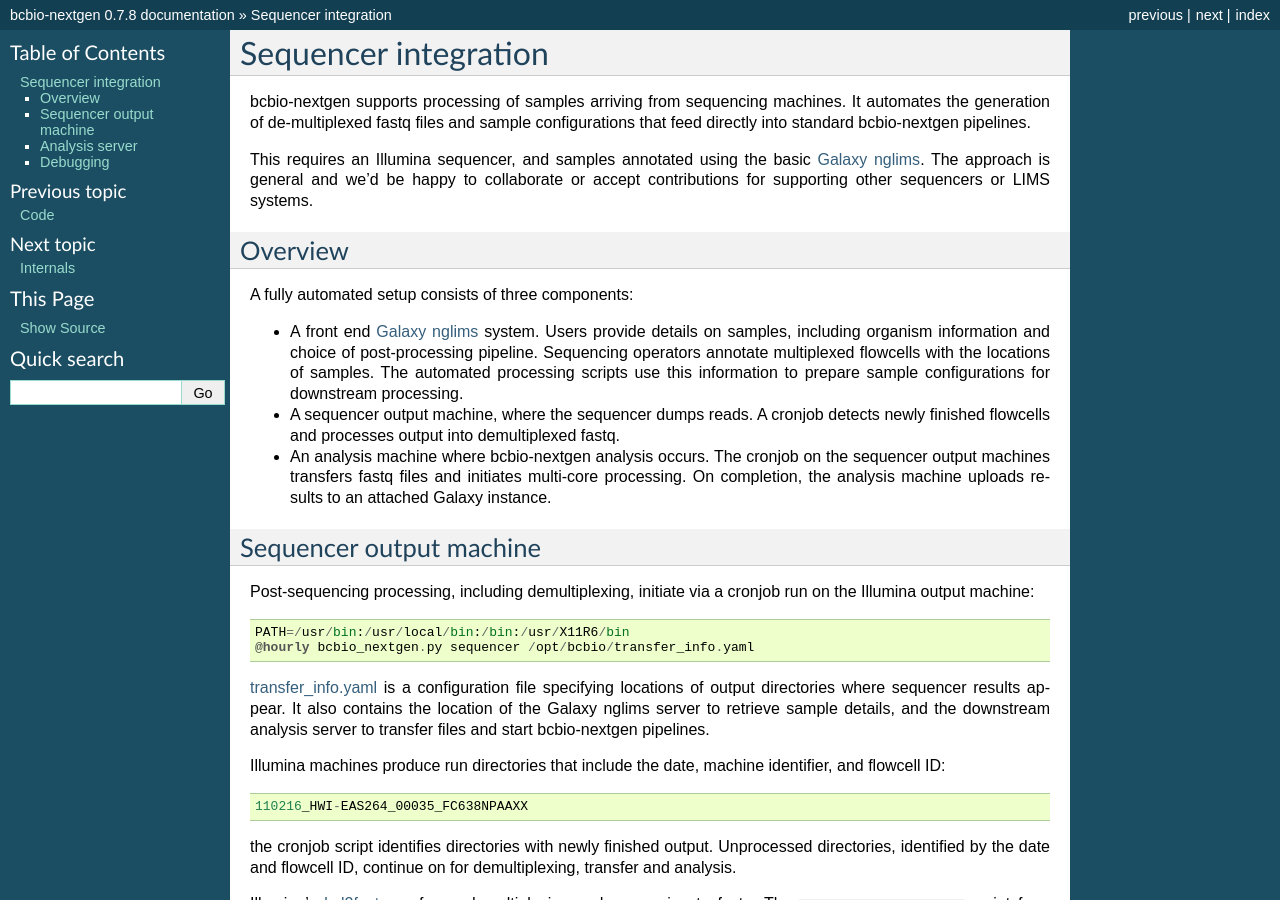
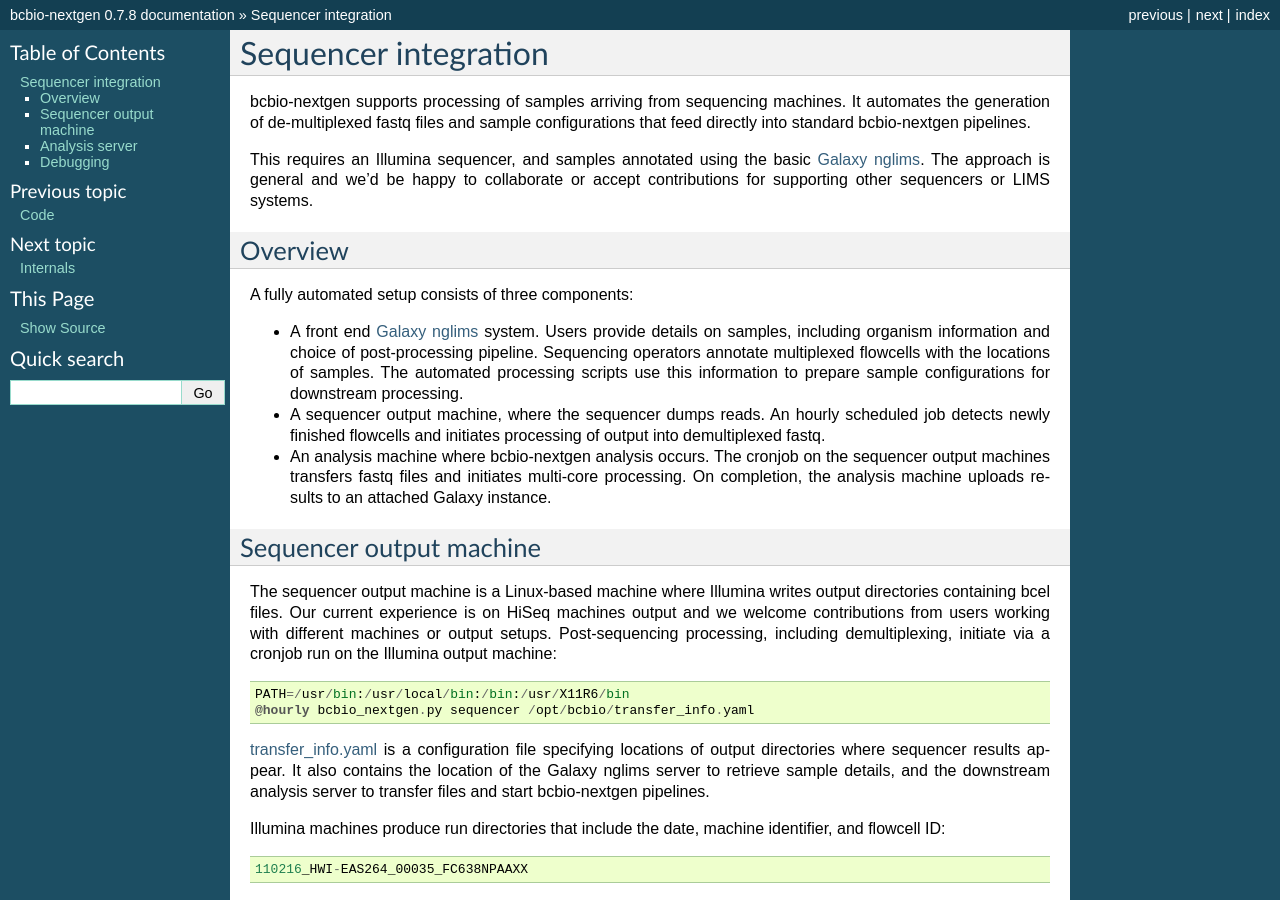
Before and after one commit to bcbio/bcbio-nextgen, a Sphinx documentation site: the page built from docs/contents/sequencer.rst, in a window 1280 px wide and 900 px high. Built offline with Sphinx 7.4.7, drawn with Linux system fonts in a browser that asks for light colours.

Commit message:
Clarify supported infrastructures for sequencer integration: HiSeqs dumping to Linux machines. Fixes #381

```diff
--- a/docs/contents/sequencer.rst
+++ b/docs/contents/sequencer.rst
@@ -24,9 +24,9 @@ A fully automated setup consists of three components:
   locations of samples. The automated processing scripts use this information to
   prepare sample configurations for downstream processing.
 
-- A sequencer output machine, where the sequencer dumps reads. A
-  cronjob detects newly finished flowcells and processes output into
-  demultiplexed fastq.
+- A sequencer output machine, where the sequencer dumps reads. An hourly
+  scheduled job detects newly finished flowcells and initiates processing of
+  output into demultiplexed fastq.
 
 - An analysis machine where bcbio-nextgen analysis occurs. The cronjob on the
   sequencer output machines transfers fastq files and initiates multi-core
@@ -36,8 +36,11 @@ A fully automated setup consists of three components:
 Sequencer output machine
 ************************
 
-Post-sequencing processing, including demultiplexing, initiate via a cronjob run
-on the Illumina output machine::
+The sequencer output machine is a Linux-based machine where Illumina writes
+output directories containing bcel files. Our current experience is on HiSeq
+machines output and we welcome contributions from users working with different
+machines or output setups. Post-sequencing processing, including demultiplexing,
+initiate via a cronjob run on the Illumina output machine::
 
     PATH=/usr/bin:/usr/local/bin:/bin:/usr/X11R6/bin
     @hourly bcbio_nextgen.py sequencer /opt/bcbio/transfer_info.yaml
```
